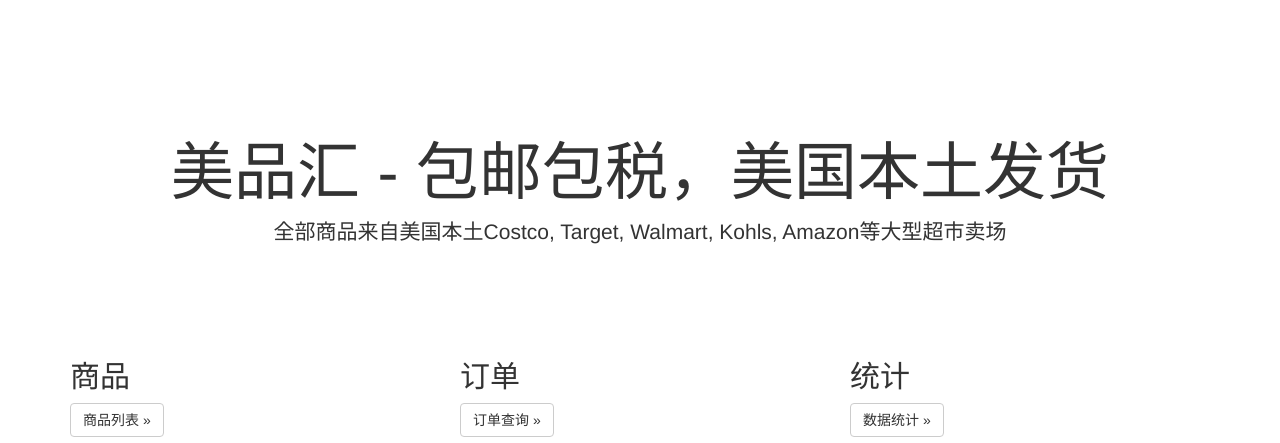
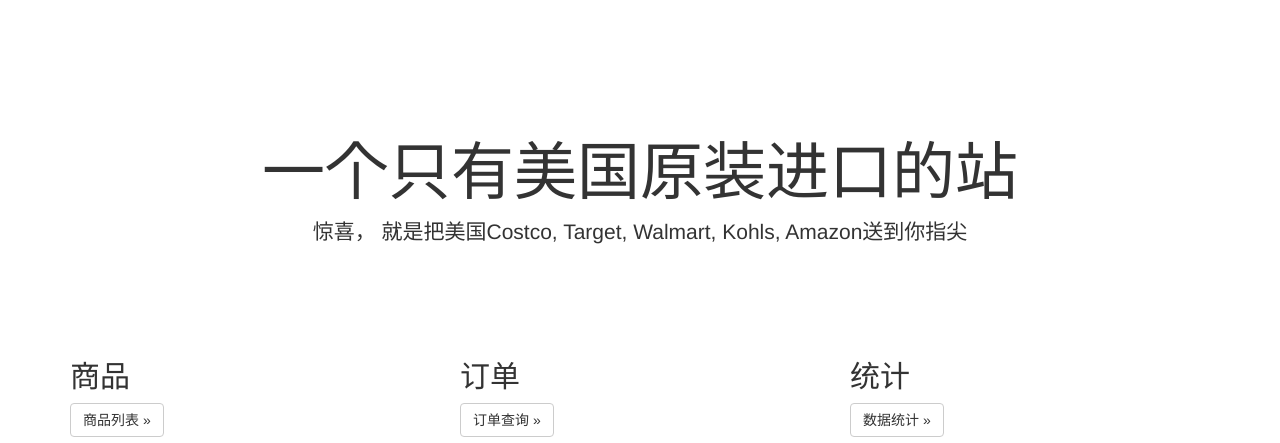
Before and after one commit to hollylux/yiibasic, a Yii app: template views/site/index.php in a window 1280 px wide. Shown: the top 443 px of the page. Run offline with PHP 8.4 and a stand-in for Yii, Linux system fonts and the light colour scheme; the template is opened without the code that fills it, so the values that code supplies are empty; some libraries are stand-ins or nearby versions.

Commit message:
Adding brand logo & refactor upload

```diff
--- a/models/UploadForm.php
+++ b/models/UploadForm.php
@@ -19,11 +19,12 @@ class UploadForm extends Model
         ];
     }
 
+
     public function upload()
     {
         if ($this->validate()) {
-            $curTime = \date('YmdHis');
-            $this->imageFile->saveAs('../imgstore/' . $curTime . '.' . $this->imageFile->extension);
+            $curTime = \date('ymdHis');
+            $this->imageFile->saveAs(\Yii::getAlias('@webroot') . '/mstore/' . $this->imageFile->baseName . $curTime . '.' . $this->imageFile->extension);
             return true;
         } else {
             return false;
--- a/views/layouts/main.php
+++ b/views/layouts/main.php
@@ -25,9 +25,11 @@ AppAsset::register($this);
 <?php $this->beginBody() ?>
 
 <div class="wrap">
+
     <?php
     NavBar::begin([
-        'brandLabel' => '美品汇',
+        //'brandLabel' => '北美40号公路',
+        'brandLabel' =>  '北美40' . Html::img('@web/images/I40_sm.png', ['width' => '50']),
         'brandUrl' => Yii::$app->homeUrl,
         'options' => [
             'class' => 'navbar-inverse navbar-fixed-top',
--- a/views/product/_form.php
+++ b/views/product/_form.php
@@ -18,7 +18,7 @@ use yii\widgets\ActiveForm;
         <?= $form->field($model, 'description')->textInput(['maxlength' => true]) ?>
     </div>
 
-    <div class="col-sm-6 form-group">
+    <div class="col-sm-12 form-group">
 
         <?= $form->field($model, 'images')->textInput(['maxlength' => true]) ?>
     </div>
--- a/views/site/index.php
+++ b/views/site/index.php
@@ -2,14 +2,14 @@
 
 /* @var $this yii\web\View */
 
-$this->title = '美品汇-美国本土直供';
+$this->title = '北美40 - 一个只提供美国原装进口的站';
 ?>
 <div class="site-index">
 
     <div class="jumbotron">
-        <h1>美品汇 - 包邮包税，美国本土发货</h1>
+        <h1>一个只有美国原装进口的站</h1>
 
-        <p class="lead">全部商品来自美国本土Costco, Target, Walmart, Kohls, Amazon等大型超市卖场 </p>
+        <p class="lead">惊喜， 就是把美国Costco, Target, Walmart, Kohls, Amazon送到你指尖 </p>
 
         <!--<p><a class="btn btn-lg btn-success" href="http://www.yiiframework.com">开抢</a></p>-->
     </div>
```
Also changed, not shown: controllers/ProductController.php (+31 -22 lines), imgstore/20170405210557.jpg (deleted), imgstore/20170405211154.jpg (deleted), imgstore/20170405211220.jpg (deleted), imgstore/cola.jpg (deleted), web/images/I40_lg.jpg (added), web/images/I40_md.png (added), web/images/I40_sm.gif (added), web/images/I40_sm.png (added), 1 other file.
